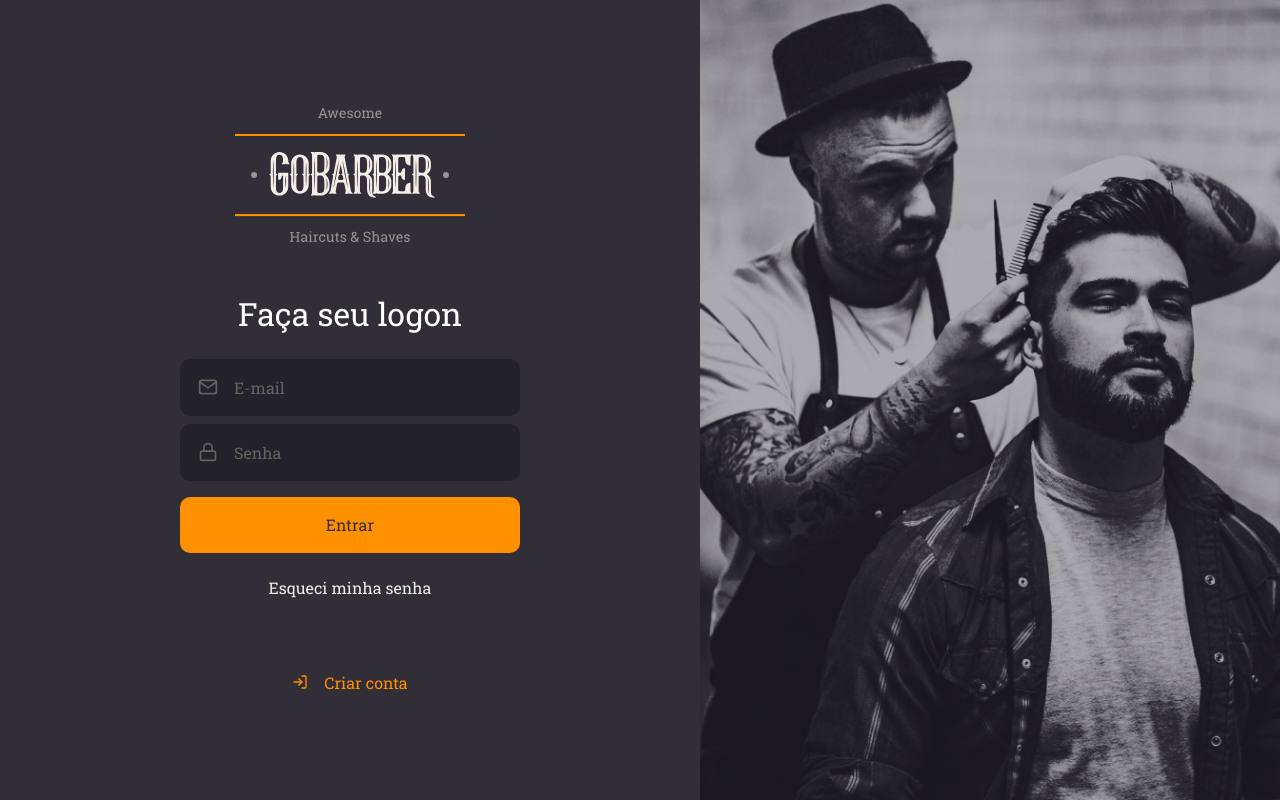
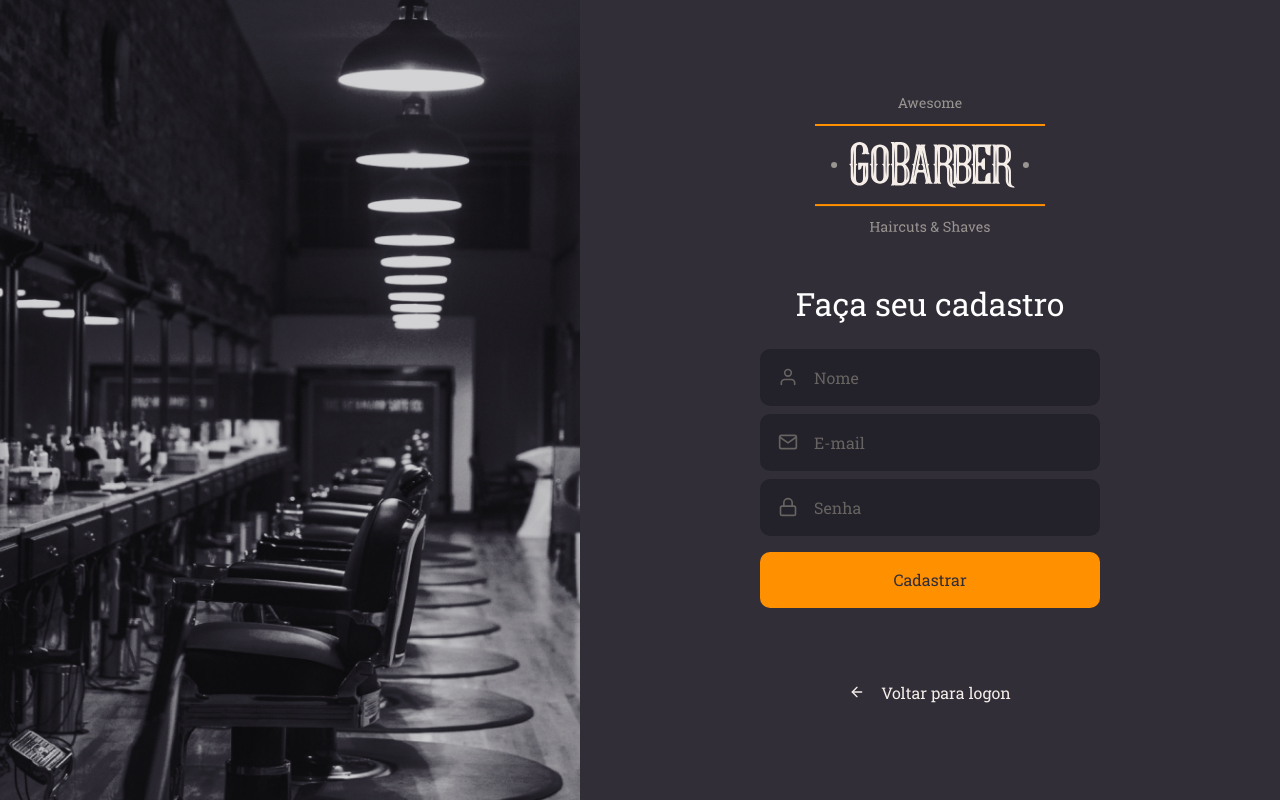
Before and after one commit to regisgomesr/GoBarber-Web, a React (Create React App) app: page /signup in a window 1280 px wide. Built offline with nearby package versions, Linux system fonts and the light colour scheme.

Commit message:
Criando página de Cadastro ( SignUp )

```diff
--- a/src/App.tsx
+++ b/src/App.tsx
@@ -1,11 +1,12 @@
 import React from 'react';
 
-import SignIn from './pages/Signin';
+import SignIn from './pages/SignIn';
+import SignUp from './pages/SignUp';
 import GlobalStyle from './styles/global';
 
 const App: React.FC = () => (
   <>
-    <SignIn />
+    <SignUp />
     <GlobalStyle />
   </>
 );
--- /dev/null
+++ b/src/pages/SignUp/index.tsx
@@ -0,0 +1,42 @@
+import React from 'react';
+import { FiArrowLeft, FiMail, FiLock, FiUser } from 'react-icons/fi';
+
+import logoImg from '../../assets/logo.svg';
+
+import Input from '../../components/Input';
+import Button from '../../components/Button';
+
+import { Container, Content, Background } from './styles';
+
+const SignUp: React.FC = () => (
+  <Container>
+    <Background />
+
+    <Content>
+      <img src={logoImg} alt="Logo GoBarber" />
+
+      <form>
+        <h1>Faça seu cadastro</h1>
+
+        <Input name="name" icon={FiUser} placeholder="Nome" />
+        <Input name="email" icon={FiMail} placeholder="E-mail" />
+
+        <Input
+          name="password"
+          icon={FiLock}
+          type="password"
+          placeholder="Senha"
+        />
+
+        <Button type="submit">Cadastrar</Button>
+      </form>
+
+      <a href="login">
+        <FiArrowLeft />
+        Voltar para logon
+      </a>
+    </Content>
+  </Container>
+);
+
+export default SignUp;
--- /dev/null
+++ b/src/pages/SignUp/styles.ts
@@ -0,0 +1,70 @@
+import styled from 'styled-components';
+import { shade } from 'polished';
+
+import signUpBackgroundImg from '../../assets/sign-up-background.png';
+
+export const Container = styled.div`
+  height: 100vh;
+
+  display: flex;
+  align-items: stretch;
+`;
+
+export const Content = styled.div`
+  display: flex;
+  flex-direction: column;
+  align-items: center;
+
+  place-content: center;
+
+  width: 100%;
+  max-width: 700px;
+
+  form {
+    margin: 50px 0;
+    width: 340px;
+    text-align: center;
+
+    h1 {
+      margin-bottom: 24px;
+    }
+
+    a {
+      color: #f4ede8;
+      display: block;
+      margin-top: 24px;
+      text-decoration: none;
+      transition: color 0.2s;
+
+      &:hover {
+        color: ${shade(0.2, '#f4ede8')};
+      }
+    }
+  }
+
+  > a {
+    color: #f4ede8;
+    display: block;
+    margin-top: 24px;
+    text-decoration: none;
+    transition: color 0.2s;
+
+    display: flex;
+    align-items: center;
+    transition: color 0.2s;
+
+    &:hover {
+      color: ${shade(0.2, '#f4ede8')};
+    }
+
+    svg {
+      margin-right: 16px;
+    }
+  }
+`;
+
+export const Background = styled.div`
+  flex: 1;
+  background: url(${signUpBackgroundImg}) no-repeat center;
+  background-size: cover;
+`;
```
Also changed, not shown: src/assets/sign-up-background.png (added).
